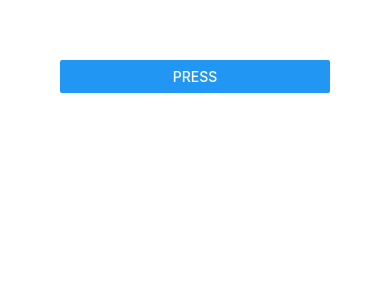
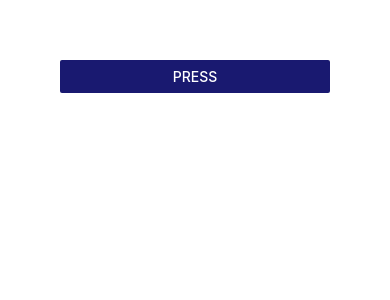
Before and after one commit to mGunawardhana/mobile-app-development-with-react-native-expo, a React Native app: screen / in a window 390 px wide. Shown: the top 300 px of the page. Built offline with nearby package versions, Linux system fonts and the light colour scheme.

Commit message:
button implemented

```diff
--- a/App.js
+++ b/App.js
@@ -8,7 +8,11 @@ export default function App() {
     <View style={{ flex: 1, backgroundColor: "white", padding: 60 }}>
       {/* the button component allows users to trigger actions*/}
       {/* the button component has platform-specific rendering for ios and android */}
-      <Button title="Press" onPress={() => console.log("Button pressed!")} />
+      <Button
+        title="Press"
+        onPress={() => console.log("Button pressed!")}
+        color="midnightblue"
+      />
     </View>
   );
 }
```
